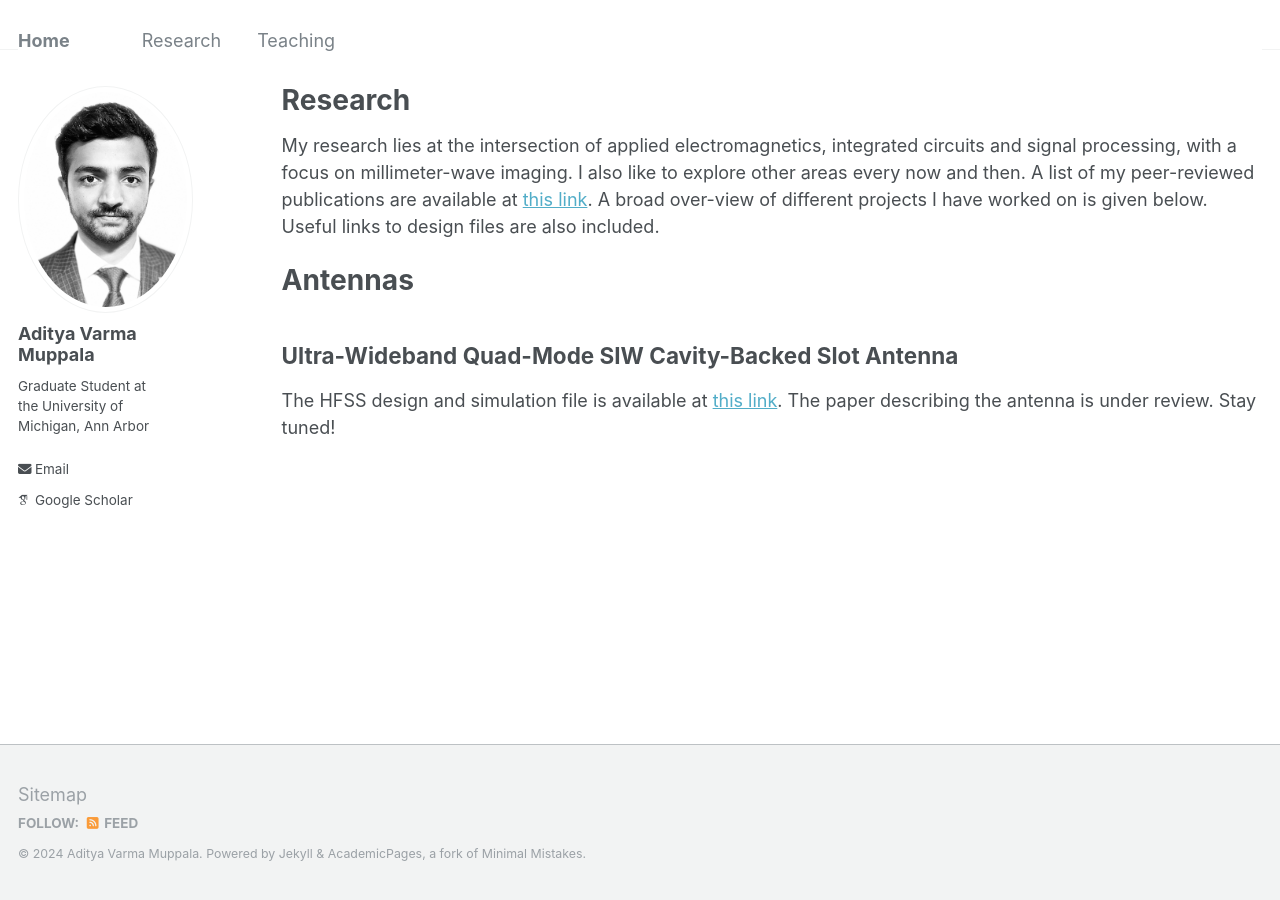
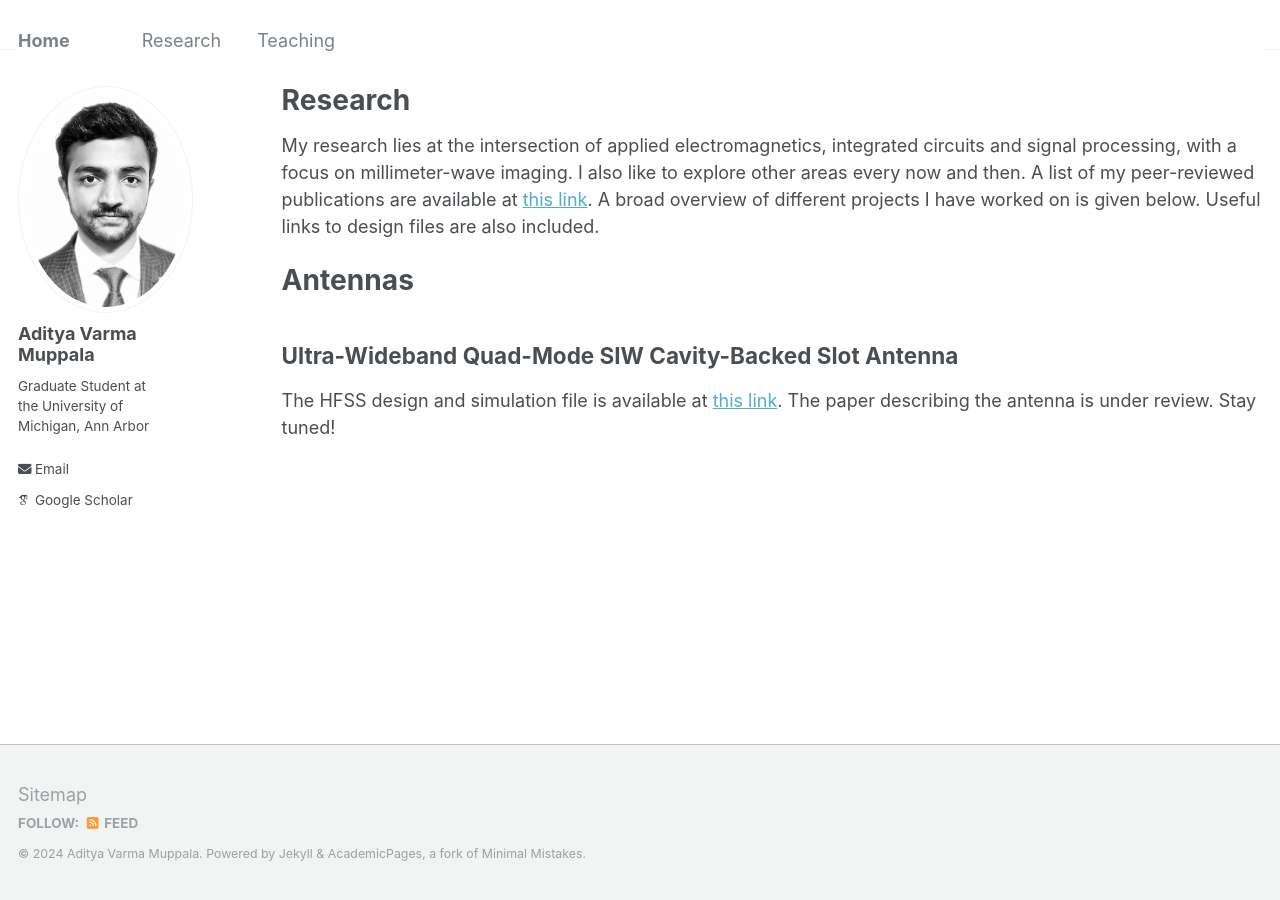
Before and after one commit to AdityaMuppala/adityamuppala.github.io, a Jekyll site: the page built from _pages/research.md, in a window 1280 px wide. Built offline with Jekyll 4.4.1, drawn with Linux system fonts in a browser that asks for light colours; some web fonts are replaced.

Commit message:
Update research.md

```diff
--- a/_pages/research.md
+++ b/_pages/research.md
@@ -5,7 +5,7 @@ permalink: /research/
 author_profile: true
 ---
 
-My research lies at the intersection of applied electromagnetics, integrated circuits and signal processing, with a focus on millimeter-wave imaging. I also like to explore other areas every now and then. A list of my peer-reviewed publications are available at [this link](https://scholar.google.com/citations?user=TtDtCaoAAAAJ&hl=enLinks). A broad over-view of different projects I have worked on is given below. Useful links to design files are also included.
+My research lies at the intersection of applied electromagnetics, integrated circuits and signal processing, with a focus on millimeter-wave imaging. I also like to explore other areas every now and then. A list of my peer-reviewed publications are available at [this link](https://scholar.google.com/citations?user=TtDtCaoAAAAJ&hl=enLinks). A broad overview of different projects I have worked on is given below. Useful links to design files are also included.
 
 # Antennas
 
```
